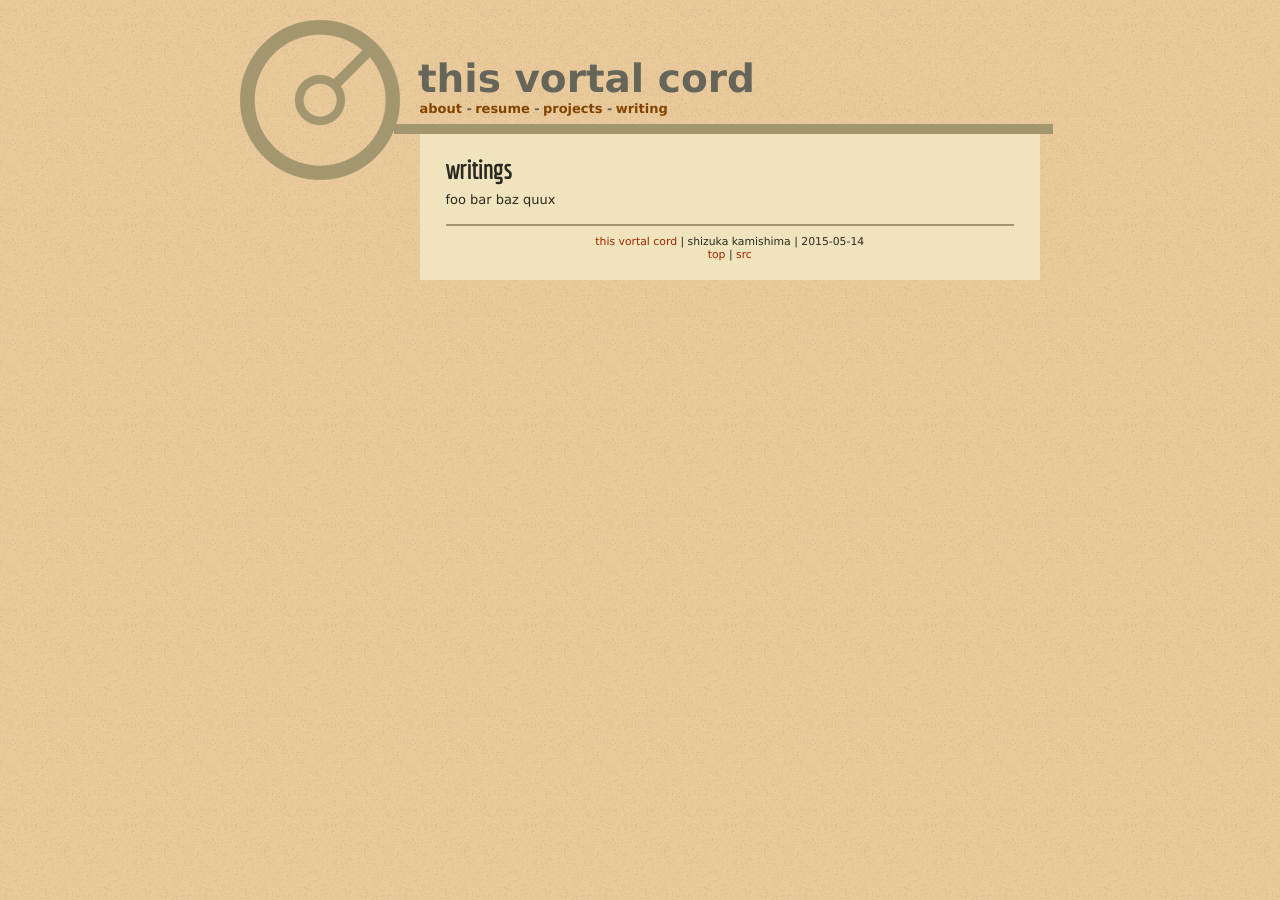
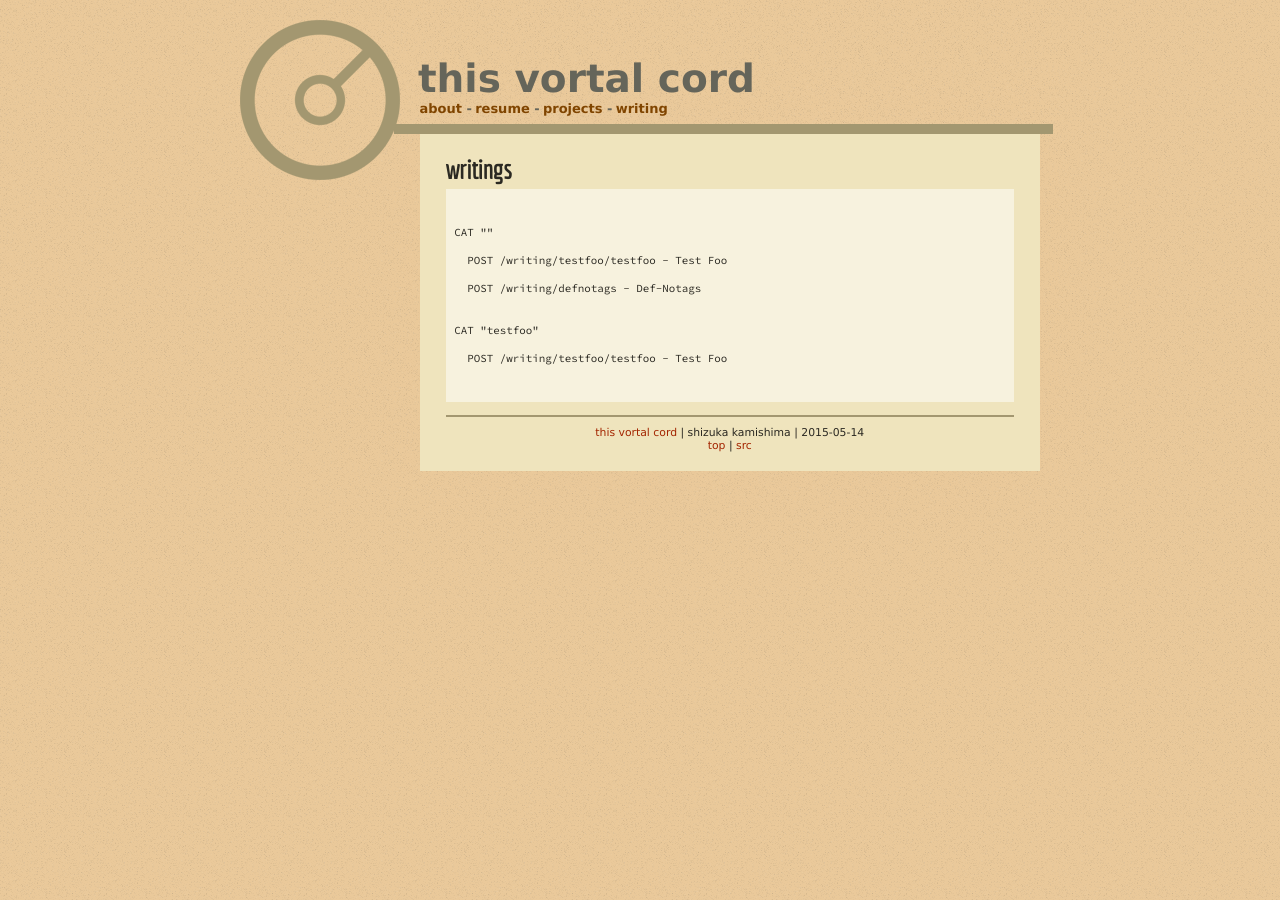
Before and after one commit to shizuka/shizuka.github.io, a Jekyll site: the page built from index-writing.md, in a window 1280 px wide. Built offline with Jekyll 4.4.1, drawn with Linux system fonts in a browser that asks for light colours; nearby versions of some CDN libraries; some web fonts are replaced.

Commit message:
add basic post category listing

```diff
--- a/_config.yml
+++ b/_config.yml
@@ -6,6 +6,8 @@ baseurl: ""
 markdown: kramdown
 highlighter: pygments
 timezone: America/Chicago
+
+permalink: /writing/:categories/:title
 
 kramdown:
   input: GFM
@@ -22,6 +24,12 @@ defaults:
     values:
       layout: "page"
       author: "Shizuka Kamishima"
+  -
+    scope:
+      path: ""
+      type: "posts"
+    values:
+      categories: ['']
   -
     scope:
       path: "about"
--- /dev/null
+++ b/_posts/2015-05-12-defnotags.md
@@ -0,0 +1,5 @@
+---
+title: Def-Notags
+---
+
+no category
--- /dev/null
+++ b/_posts/testfoo/2015-05-12-testfoo.md
@@ -0,0 +1,6 @@
+---
+title: Test Foo
+categories: [testfoo]
+---
+
+folder-category testfoo, explicit testfoo category
--- a/index-writing.md
+++ b/index-writing.md
@@ -6,4 +6,11 @@ permalink: /writing/
 
 # writings
 
-foo bar baz quux
+<pre><code>
+{% for cat in site.categories %}
+CAT "{{ cat | first }}"
+{% for post in cat[1] %}
+  POST {{post.url}} - {{post.title}}
+{% endfor %}
+{% endfor %}
+</code></pre>
```
